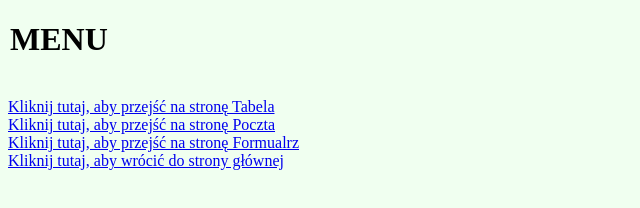
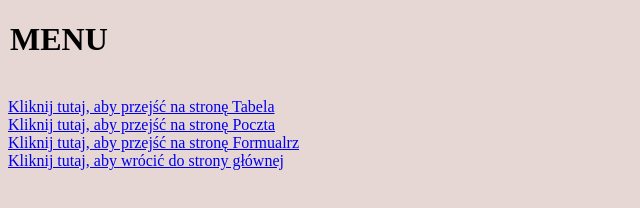
Before and after one commit to Kasia270/menu, a plain HTML site: page index.html in a window 1280 px wide. Shown: the whole page, without its empty margins (0-640 px from the left). Drawn offline with Linux system fonts and the light colour scheme.

Commit message:
Update index.html

```diff
--- a/index.html
+++ b/index.html
@@ -3,7 +3,7 @@
 <html>
     <head>
              <meta charset="utf-8">
-	    <body bgcolor="honeydew">
+	    <body bgcolor="#E7D7D4">
            <title>menu Wasilewska</title>
 	</head>
 	<body>
```
